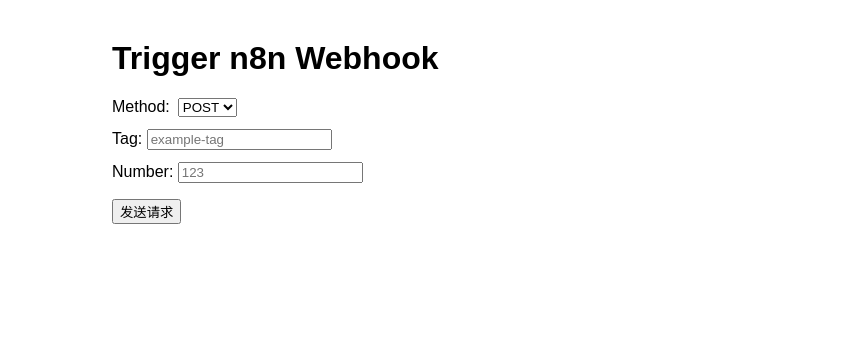
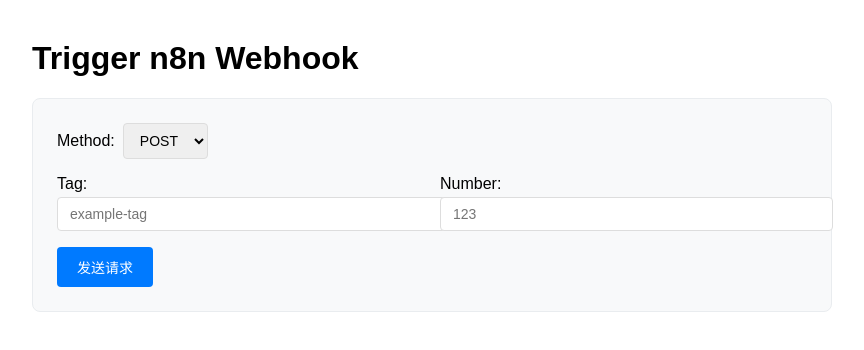
Before and after one commit to DaiyuxinFS/n8n-webhook-frontend, a Next.js app: page / in a window 1280 px wide. Shown: the top 350 px of the page, without its empty margins (208-1072 px from the left). Built offline with nearby package versions, Linux system fonts and the light colour scheme.

Commit message:
feat: improve UI layout and styling for better content display

```diff
--- a/app/page.tsx
+++ b/app/page.tsx
@@ -87,32 +87,100 @@
   }
 
   return (
-    <main style={{ maxWidth: 640, margin: '40px auto', fontFamily: 'sans-serif' }}>
+    <>
+      <style jsx>{`
+        @keyframes spin {
+          0% { transform: rotate(0deg); }
+          100% { transform: rotate(360deg); }
+        }
+      `}</style>
+      <main style={{ maxWidth: 800, margin: '40px auto', fontFamily: 'sans-serif', padding: '0 20px' }}>
       <h1>Trigger n8n Webhook</h1>
-      <form onSubmit={onSubmit}>
-        <label>
-          Method:
-          <select name="method" defaultValue="POST" style={{ marginLeft: 8 }}>
-            <option>GET</option>
-            <option>POST</option>
-          </select>
-        </label>
-        <div style={{ marginTop: 12 }}>
-          <label>
-            Tag: <input name="tag" placeholder="example-tag" />
+      <form onSubmit={onSubmit} style={{
+        background: '#f8f9fa',
+        padding: '24px',
+        borderRadius: '8px',
+        border: '1px solid #e9ecef',
+        marginBottom: '24px'
+      }}>
+        <div style={{ display: 'flex', gap: '16px', alignItems: 'center', marginBottom: '16px' }}>
+          <label style={{ display: 'flex', alignItems: 'center', gap: '8px' }}>
+            Method:
+            <select name="method" defaultValue="POST" style={{
+              padding: '8px 12px',
+              borderRadius: '4px',
+              border: '1px solid #ddd',
+              fontSize: '14px'
+            }}>
+              <option>GET</option>
+              <option>POST</option>
+            </select>
           </label>
         </div>
-        <div style={{ marginTop: 12 }}>
-          <label>
-            Number: <input name="number" placeholder="123" />
+        <div style={{ display: 'flex', gap: '16px', marginBottom: '16px' }}>
+          <label style={{ flex: 1 }}>
+            <div style={{ marginBottom: '4px', fontWeight: '500' }}>Tag:</div>
+            <input
+              name="tag"
+              placeholder="example-tag"
+              style={{
+                width: '100%',
+                padding: '8px 12px',
+                borderRadius: '4px',
+                border: '1px solid #ddd',
+                fontSize: '14px'
+              }}
+            />
+          </label>
+          <label style={{ flex: 1 }}>
+            <div style={{ marginBottom: '4px', fontWeight: '500' }}>Number:</div>
+            <input
+              name="number"
+              placeholder="123"
+              style={{
+                width: '100%',
+                padding: '8px 12px',
+                borderRadius: '4px',
+                border: '1px solid #ddd',
+                fontSize: '14px'
+              }}
+            />
           </label>
         </div>
-        <button type="submit" disabled={loading} style={{ marginTop: 16 }}>
+        <button
+          type="submit"
+          disabled={loading}
+          style={{
+            padding: '10px 20px',
+            backgroundColor: '#007aff',
+            color: 'white',
+            border: 'none',
+            borderRadius: '4px',
+            cursor: loading ? 'not-allowed' : 'pointer',
+            fontSize: '14px',
+            fontWeight: '500'
+          }}
+        >
           {loading ? '处理中...' : '发送请求'}
         </button>
         {loading && (
-          <div style={{ marginTop: 8, color: '#666', fontSize: '14px' }}>
-            ⏳ 正在处理数据，请稍候...
+          <div style={{
+            marginTop: '12px',
+            color: '#666',
+            fontSize: '14px',
+            display: 'flex',
+            alignItems: 'center',
+            gap: '8px'
+          }}>
+            <div style={{
+              width: '16px',
+              height: '16px',
+              border: '2px solid #e3e3e3',
+              borderTop: '2px solid #007aff',
+              borderRadius: '50%',
+              animation: 'spin 1s linear infinite'
+            }}></div>
+            正在处理数据，请稍候...
           </div>
         )}
       </form>
@@ -126,11 +194,33 @@
       {(showPreview && htmlContent) || (result && (result.includes('<!doctype html>') || result.includes('<html') || result.includes('<body'))) ? (
         <div style={{ marginTop: 16 }}>
           <h3>生成的内容:</h3>
-          <div style={{ border: '1px solid #ddd', borderRadius: '8px', background: 'white', maxHeight: '600px', overflow: 'auto' }}>
+          <div style={{
+            border: '1px solid #ddd',
+            borderRadius: '8px',
+            background: 'white',
+            maxHeight: '800px',
+            overflow: 'auto',
+            padding: '20px',
+            boxShadow: '0 2px 8px rgba(0,0,0,0.1)'
+          }}>
             {htmlContent ? (
-              <div dangerouslySetInnerHTML={{ __html: htmlContent }} />
+              <div
+                dangerouslySetInnerHTML={{ __html: htmlContent }}
+                style={{
+                  fontFamily: 'system-ui, -apple-system, sans-serif',
+                  lineHeight: '1.6',
+                  fontSize: '14px'
+                }}
+              />
             ) : (
-              <div dangerouslySetInnerHTML={{ __html: result }} />
+              <div
+                dangerouslySetInnerHTML={{ __html: result }}
+                style={{
+                  fontFamily: 'system-ui, -apple-system, sans-serif',
+                  lineHeight: '1.6',
+                  fontSize: '14px'
+                }}
+              />
             )}
           </div>
           <div style={{ marginTop: 12, display: 'flex', gap: '8px', flexWrap: 'wrap' }}>
@@ -197,6 +287,7 @@
           </div>
         </div>
       ) : null}
-    </main>
+      </main>
+    </>
   );
 }
```
